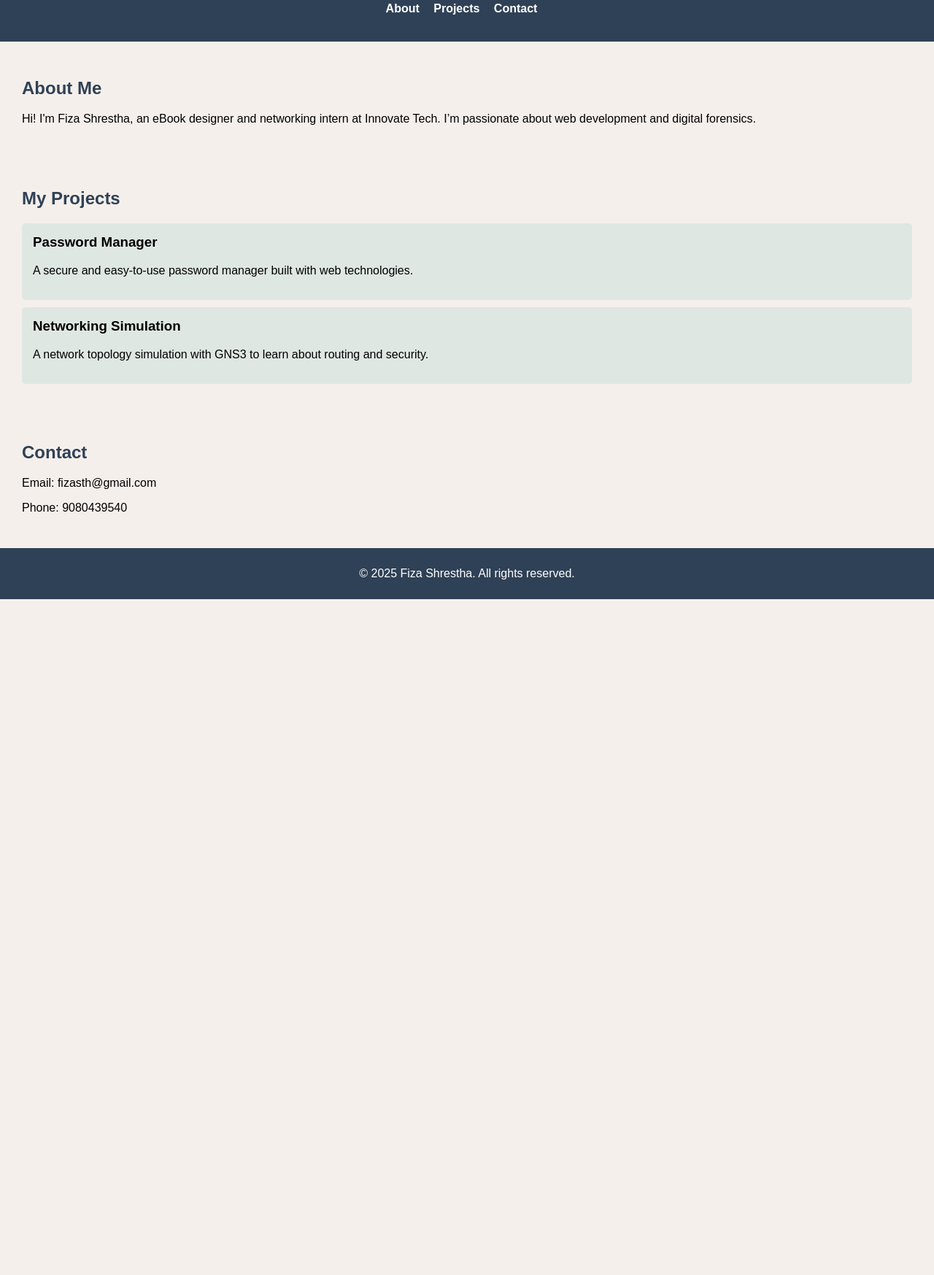
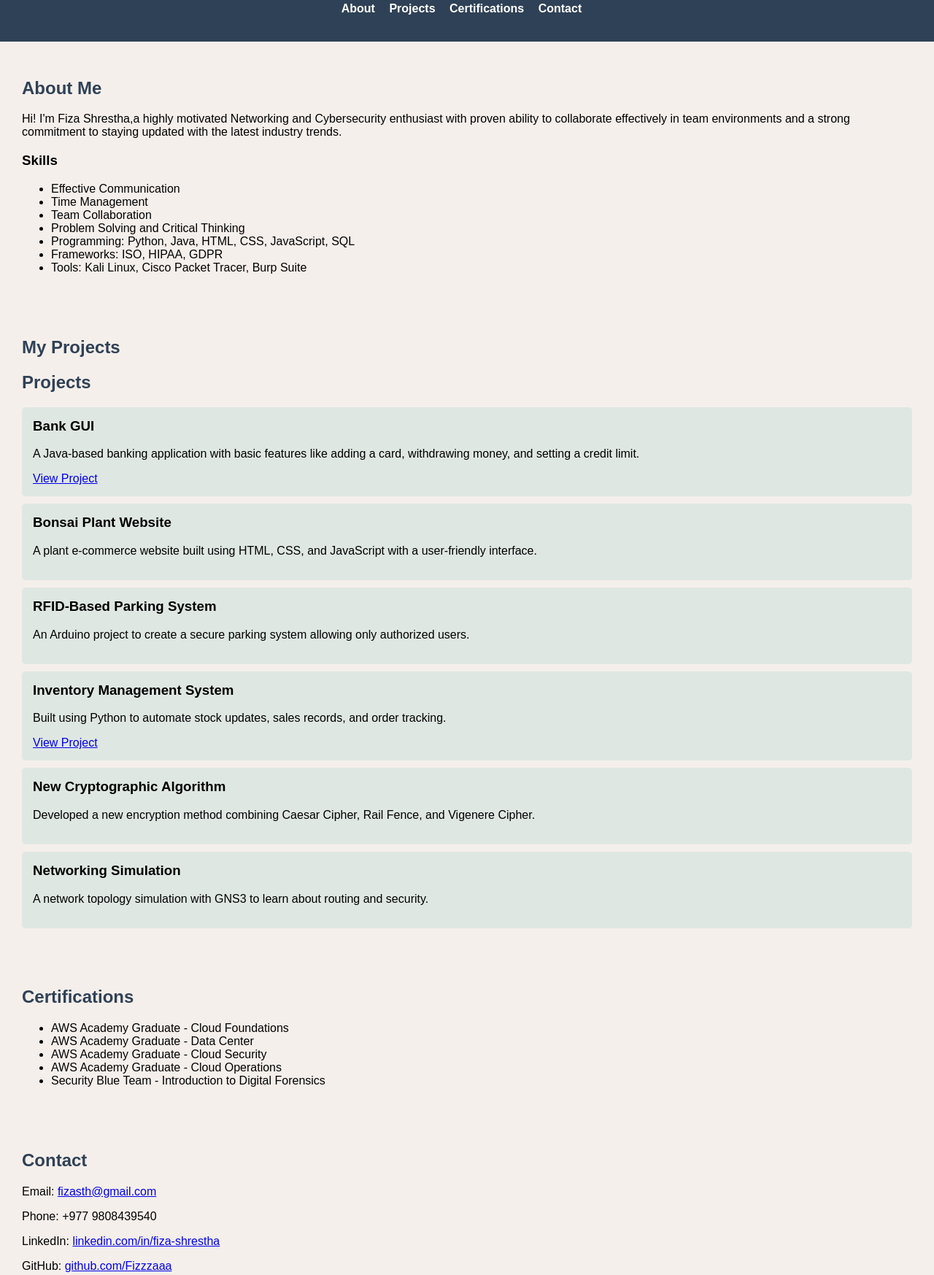
Before and after one commit to Fizzzaaa/portfolio, a plain HTML site: page index.html in a window 1280 px wide. Shown: the part 116-1863 px from the top of the page at 73% size. Before the commit the page ends 937 px from the top, so only its background shows below. Drawn offline with Linux system fonts and the light colour scheme.

Commit message:
index.html

```diff
--- a/index.html
+++ b/index.html
@@ -16,6 +16,7 @@
             <ul>
                 <li><a href="#about">About</a></li>
                 <li><a href="#projects">Projects</a></li>
+                <li><a href="#certifications">Certifications</a></li>
                 <li><a href="#contact">Contact</a></li>
             </ul>
         </nav>
@@ -23,14 +24,49 @@
 
     <section id="about">
         <h2>About Me</h2>
-        <p>Hi! I'm Fiza Shrestha, an eBook designer and networking intern at Innovate Tech. I’m passionate about web development and digital forensics.</p>
+        <p>Hi! I'm Fiza Shrestha,a highly motivated Networking and Cybersecurity enthusiast with proven ability to collaborate effectively in
+        team environments and a strong commitment to staying updated with the latest industry trends.</p>
+
+        <h3>Skills</h3>
+        <ul>
+            <li>Effective Communication</li>
+            <li>Time Management</li>
+            <li>Team Collaboration</li>
+            <li>Problem Solving and Critical Thinking</li>
+            <li>Programming: Python, Java, HTML, CSS, JavaScript, SQL</li>
+            <li>Frameworks: ISO, HIPAA, GDPR</li>
+            <li>Tools: Kali Linux, Cisco Packet Tracer, Burp Suite</li>
+        </ul>
     </section>
 
     <section id="projects">
         <h2>My Projects</h2>
+        <h2>Projects</h2>
         <div class="project">
-            <h3>Password Manager</h3>
-            <p>A secure and easy-to-use password manager built with web technologies.</p>
+            <h3>Bank GUI</h3>
+            <p>A Java-based banking application with basic features like adding a card, withdrawing money, and setting a credit limit.</p>
+            <a href="https://github.com/Fizzzaaa/bank-gui" target="_blank">View Project</a>
+        </div>
+
+        <div class="project">
+            <h3>Bonsai Plant Website</h3>
+            <p>A plant e-commerce website built using HTML, CSS, and JavaScript with a user-friendly interface.</p>
+        </div>
+
+        <div class="project">
+            <h3>RFID-Based Parking System</h3>
+            <p>An Arduino project to create a secure parking system allowing only authorized users.</p>
+        </div>
+
+        <div class="project">
+            <h3>Inventory Management System</h3>
+            <p>Built using Python to automate stock updates, sales records, and order tracking.</p>
+            <a href="https://github.com/Fizzzaaa/inventory-management-system" target="_blank">View Project</a>
+        </div>
+
+        <div class="project">
+            <h3>New Cryptographic Algorithm</h3>
+            <p>Developed a new encryption method combining Caesar Cipher, Rail Fence, and Vigenere Cipher.</p>
         </div>
         <div class="project">
             <h3>Networking Simulation</h3>
@@ -38,10 +74,23 @@
         </div>
     </section>
 
+     <section id="certifications">
+        <h2>Certifications</h2>
+        <ul>
+            <li>AWS Academy Graduate - Cloud Foundations</li>
+            <li>AWS Academy Graduate - Data Center</li>
+            <li>AWS Academy Graduate - Cloud Security</li>
+            <li>AWS Academy Graduate - Cloud Operations</li>
+            <li>Security Blue Team - Introduction to Digital Forensics</li>
+        </ul>
+    </section>
+
     <section id="contact">
         <h2>Contact</h2>
-        <p>Email: fizasth@gmail.com</p>
-        <p>Phone: 9080439540</p>
+        <p>Email: <a href="mailto:fizasth@gmail.com">fizasth@gmail.com</a></p>
+        <p>Phone: +977 9808439540</p>
+        <p>LinkedIn: <a href="https://www.linkedin.com/in/fiza-shrestha-1b1b33282" target="_blank">linkedin.com/in/fiza-shrestha</a></p>
+        <p>GitHub: <a href="https://github.com/Fizzzaaa" target="_blank">github.com/Fizzzaaa</a></p>
     </section>
 
     <footer>
```
